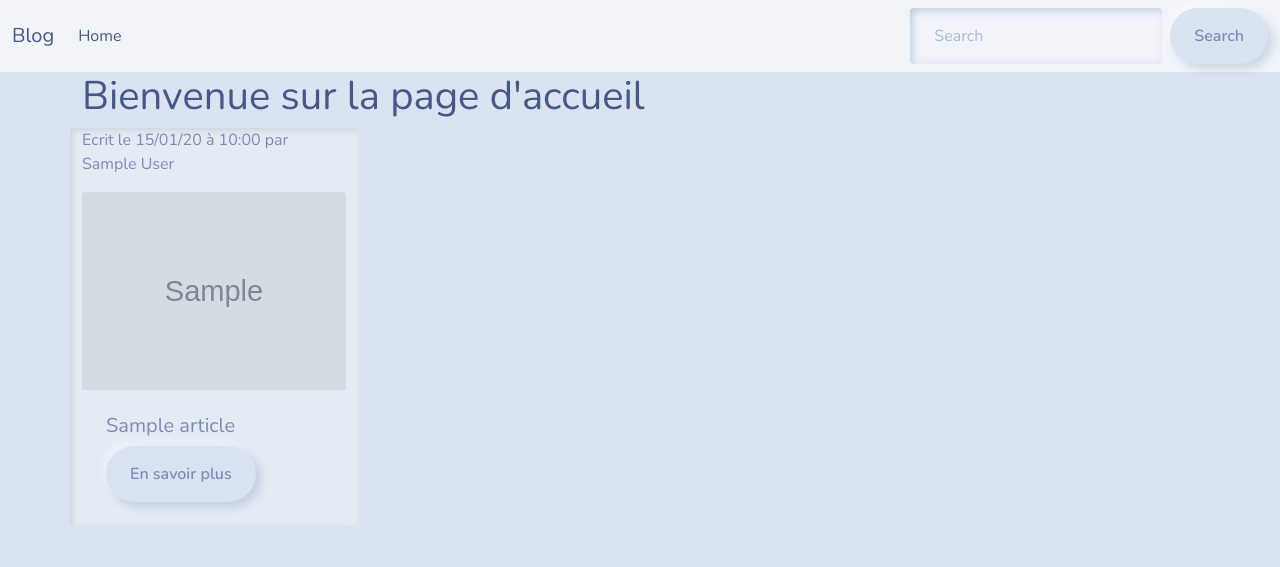
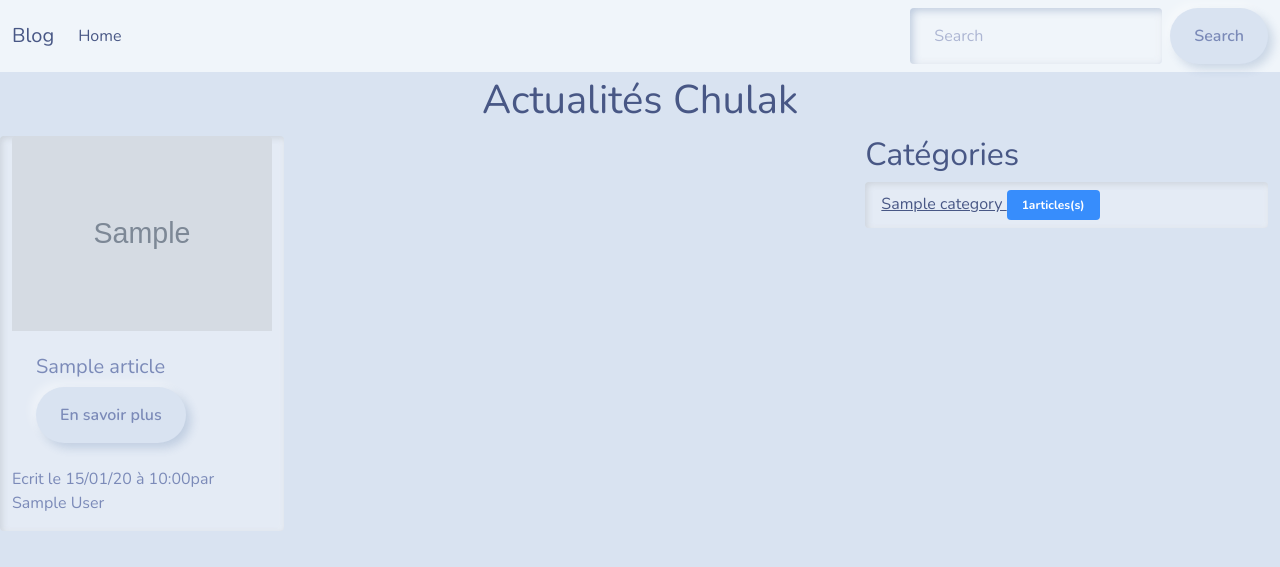
Before and after one commit to Demonda64/API-JSTORE, a Symfony app: template templates/home/index.html.twig in a window 1280 px wide. Shown: the top 567 px of the page. Run offline with Twig, Linux system fonts and the light colour scheme; the template is opened without the code that fills it: most values are stand-ins (such as "Sample title", 1, 10 or a date in 2020); grey boxes marked "Sample" are stand-in pictures; some libraries are stand-ins or nearby versions.

Commit message:
Ajout catégorie

```diff
--- a/templates/base.html.twig
+++ b/templates/base.html.twig
@@ -34,7 +34,7 @@
   </div>
 </nav>
     </header>
-    <div class="container">
+    <div class="container-fluid">
     {% block body %}{% endblock %}
     {% block javascripts %}{% endblock %}
     </div>
--- a/templates/home/index.html.twig
+++ b/templates/home/index.html.twig
@@ -4,21 +4,38 @@
 
 {% block body %}
 
-<h1> Bienvenue sur la page d'accueil </h1>
+<h1 class="title p-1 text-center"> Actualités Chulak </h1>
+<div class="row">
+        <div class="col-md-8">
                 <div class="row">
                         {% for article in articles %}
-
-        <div class="card col-md-4" style="width: 18rem;">
-        <p class="date">Ecrit le {{ article.createdAt | date("d/m/y") }} à {{ article.createdAt | date("H:i") }}
-        par <span class="author">{{ article.author }}</span></p>
+                        <div class="card col-md-4 mb-3">
                                 <img class="card-img-top" src="/blog/images/{{ article.image }}" alt="{{ article.title }}">
                                 <div class="card-body">
                                         <h5 class="card-title">{{ article.title }}</h5>
                                         <a href="{{ path('show', { 'id':article.id })}}" class="btn btn-primary">En savoir plus</a>
                                 </div>
+                                <div class="footer">
+                                        <p class="date">Ecrit le {{ article.createdAt | date("d/m/y") }} à {{ article.createdAt | date("H:i") }}par <span class="author">{{ article.author }}</span></p>
+                                </div>
+                        </div>
+                        {% endfor %}
+                </div>
         </div>
 
+        <div class="col-md-4">
+                <h2>Catégories</h2>
+                <ul class="list-group">
+                        {% for category in categories %}
+                        <li class="list-group-item d-flex justify-content-between align-items-center">
+                                <a href="">{{category.title}}
+                                        <span class="badge bg-primary badge-pill">{{ category.articles | length }}articles(s)</span>
+                                </a>
+                        </li>
                         {% endfor %}
+                </ul>
+        </div>
+
 
 
 </div>
```
Also changed, not shown: src/Controller/HomeController.php (+29 -11 lines), templates/show/showArticle.html.twig (added). Lines whose indentation alone changed are shown as unchanged.
